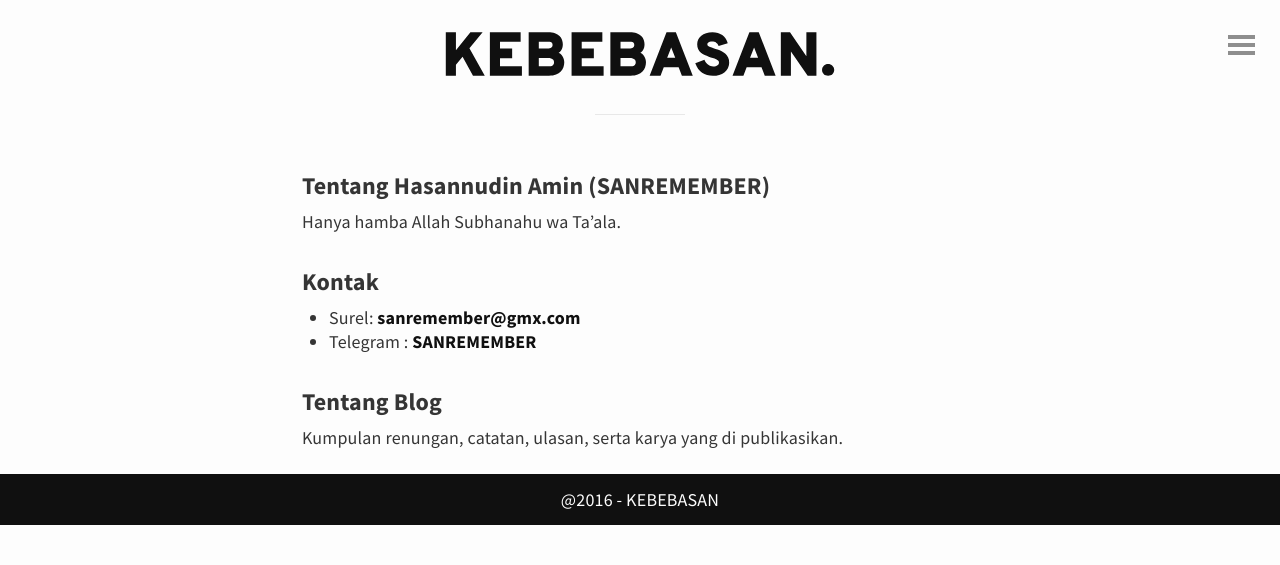
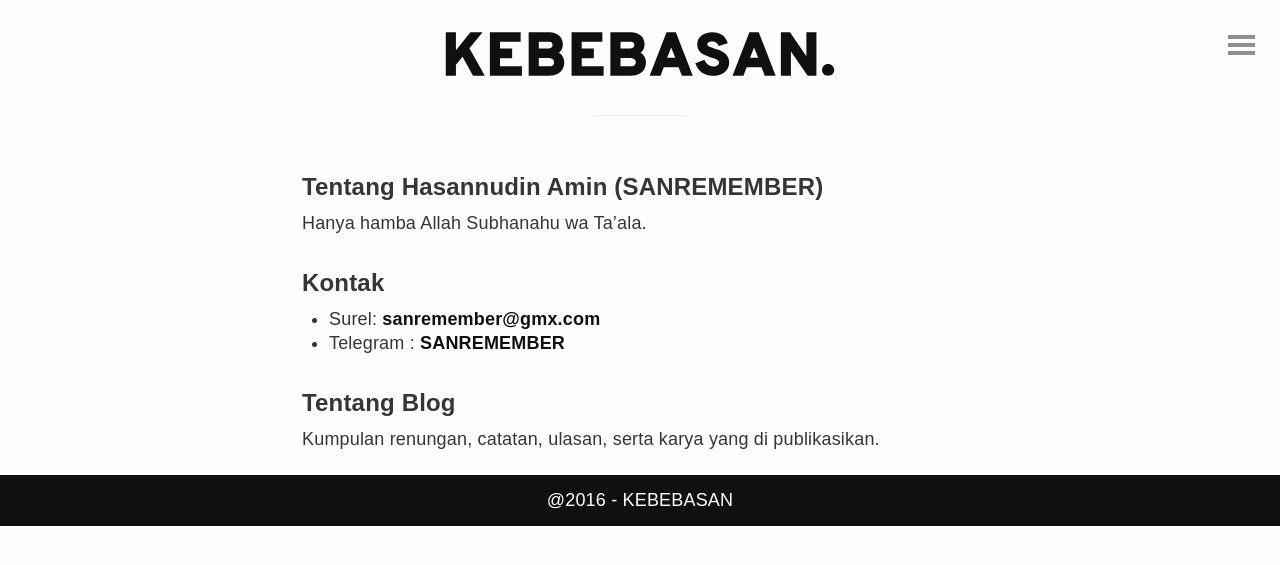
Before and after one commit to SANREMEMBER/KEBEBASAN, a Jekyll site: the page built from tentang.md, in a window 1280 px wide. Shown: the top 565 px of the page. Built offline with Jekyll 4.4.1, drawn with Linux system fonts in a browser that asks for light colours; some web fonts are replaced.

Commit message:
ungoogle and localization for page

```diff
--- a/_config.yml
+++ b/_config.yml
@@ -14,7 +14,7 @@
 destination: ./_site
 permalink: /:year/:month/:day/:title/
 paginate: 8
-paginate_path: /page:num/
+paginate_path: /halaman-:num/
 
 # Default values
 defaults:
--- a/_includes/head.html
+++ b/_includes/head.html
@@ -8,7 +8,7 @@
 
 	<!-- CSS & fonts -->
 	<link rel="stylesheet" href="{{ "/css/main.css" }}">
-	<link href='http://fonts.googleapis.com/css?family=Source+Sans+Pro:300,400,700,900,400italic%7CSignika:700,300,400,600' rel='stylesheet' type='text/css'>
+	<link href='//brick.a.ssl.fastly.net/Source+Sans+Pro:300,400,700,900,400i' rel='stylesheet' type='text/css'>
 
 	<!-- RSS -->
 	<link href="/atom.xml" type="application/atom+xml" rel="alternate" title="ATOM Feed" />
```
